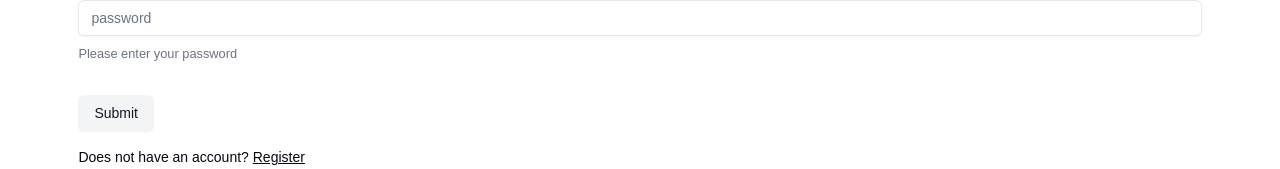
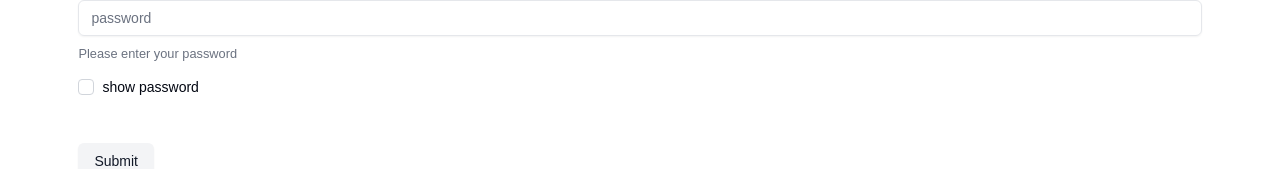
Before and after one commit to burmese-chit-chat/client-web, a Next.js app: page /auth/login in a window 1280 px wide. Shown: the part 411-580 px from the top of the page. Built offline with nearby package versions, Linux system fonts and the light colour scheme; no server answers.

Commit message:
show password in login

```diff
--- a/app/auth/login/components/form.tsx
+++ b/app/auth/login/components/form.tsx
@@ -8,7 +8,6 @@ import { Input } from "@/components/ui/input";
 import axios from "axios";
 import { useState } from "react";
 import { useToast } from "@/hooks/use-toast";
-// import { useRouter } from "next/navigation";
 
 const formSchema = z.object({
     username: z
@@ -35,8 +34,8 @@ const formSchema = z.object({
 
 export default function LoginForm() {
     const { toast } = useToast();
-    // const router = useRouter();
     const [loading, setLoading] = useState<boolean>(false);
+    const [ show_password, set_show_password ] = useState<boolean>(false);
     const form = useForm<z.infer<typeof formSchema>>({
         resolver: zodResolver(formSchema),
         defaultValues: {
@@ -69,13 +68,22 @@ export default function LoginForm() {
                         <FormItem>
                             <FormLabel>Password</FormLabel>
                             <FormControl>
-                                <Input placeholder="password" {...field} type="password" />
+                                <Input placeholder="password" {...field} type={show_password ? 'text' : 'password'} />
                             </FormControl>
                             <FormDescription>Please enter your password</FormDescription>
                             <FormMessage />
                         </FormItem>
                     )}
                 />
+                <div className="flex items-center space-x-2 -translate-y-4">
+                    <div onClick={ () => set_show_password(prev => !prev) } className={`w-4 cursor-pointer rounded-sm p-1 aspect-square border border-gray-300`}>
+                        { show_password && <div className="w-full h-full rounded-sm bg-white"></div> }
+                    </div>
+                    <span className="text-sm font-medium leading-none peer-disabled:cursor-not-allowed peer-disabled:opacity-70">
+                        show password
+                    </span>
+                </div>
+
                 <Button variant="secondary" type="submit">
                     Submit
                 </Button>
@@ -85,7 +93,7 @@ export default function LoginForm() {
     );
 
     async function onSubmit(values: z.infer<typeof formSchema>) {
-            const error_message: string = "Login error, this may be because of invalid credentials or server error. If you are sure your credentials are correct, please contact the developer.";
+        const error_message: string = "Login error, this may be because of invalid credentials or server error. If you are sure your credentials are correct, please contact the developer.";
         setLoading(true);
         try {
             const response = await axios.post("/api/auth/login", values);
--- /dev/null
+++ b/components/ui/checkbox.tsx
@@ -0,0 +1,30 @@
+"use client"
+
+import * as React from "react"
+import * as CheckboxPrimitive from "@radix-ui/react-checkbox"
+import { Check } from "lucide-react"
+
+import { cn } from "@/lib/utils"
+
+const Checkbox = React.forwardRef<
+  React.ElementRef<typeof CheckboxPrimitive.Root>,
+  React.ComponentPropsWithoutRef<typeof CheckboxPrimitive.Root>
+>(({ className, ...props }, ref) => (
+  <CheckboxPrimitive.Root
+    ref={ref}
+    className={cn(
+      "peer h-4 w-4 shrink-0 rounded-sm border border-primary shadow focus-visible:outline-none focus-visible:ring-1 focus-visible:ring-ring disabled:cursor-not-allowed disabled:opacity-50 data-[state=checked]:bg-primary data-[state=checked]:text-primary-foreground",
+      className
+    )}
+    {...props}
+  >
+    <CheckboxPrimitive.Indicator
+      className={cn("flex items-center justify-center text-current")}
+    >
+      <Check className="h-4 w-4" />
+    </CheckboxPrimitive.Indicator>
+  </CheckboxPrimitive.Root>
+))
+Checkbox.displayName = CheckboxPrimitive.Root.displayName
+
+export { Checkbox }
--- a/package.json
+++ b/package.json
@@ -11,6 +11,7 @@
   "dependencies": {
     "@hookform/resolvers": "^3.10.0",
     "@radix-ui/react-avatar": "^1.1.2",
+    "@radix-ui/react-checkbox": "^1.1.4",
     "@radix-ui/react-dialog": "^1.1.4",
     "@radix-ui/react-dropdown-menu": "^2.1.6",
     "@radix-ui/react-label": "^2.1.1",
```
Also changed, not shown: 1 other file (tests, documents, lock files or other folders).
